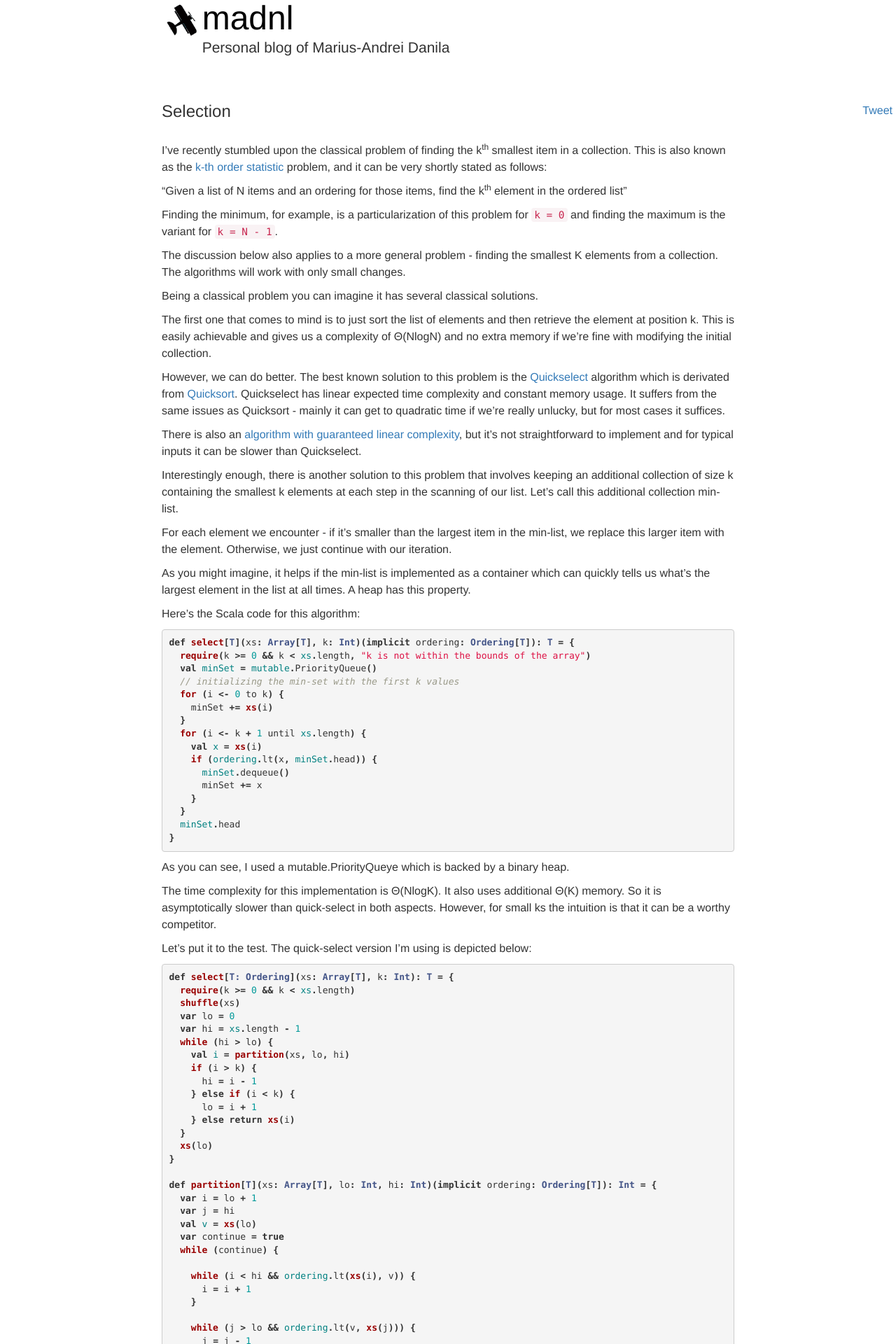
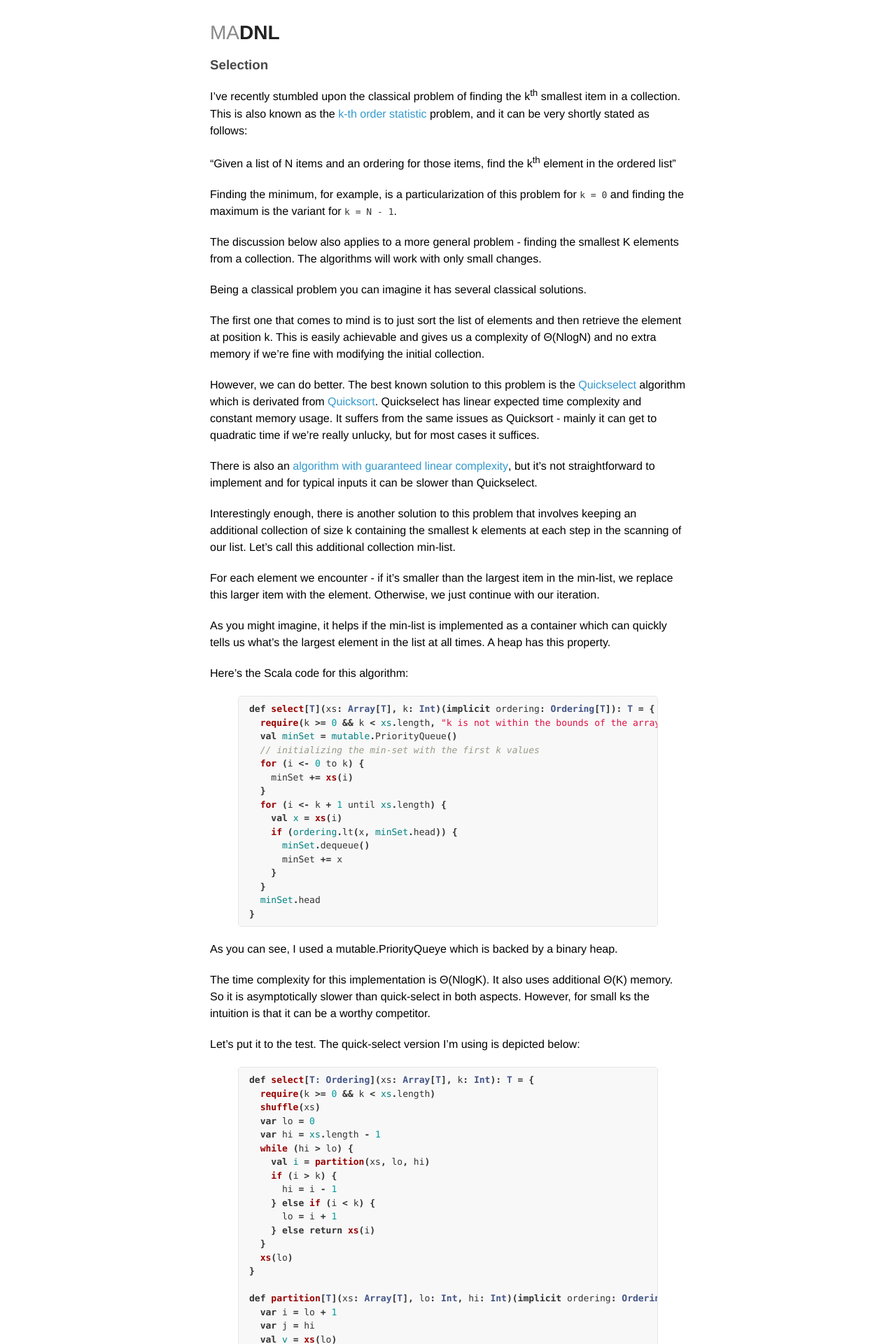
Before and after one commit to madnl/madnl.github.io, a Jekyll site: the page built from _posts/algo/2013-10-06-selection.md, in a window 1280 px wide. Shown: the top 1920 px of the page at 70% size. Built offline with Jekyll 4.4.1, drawn with Linux system fonts in a browser that asks for light colours; nearby versions of some CDN libraries; comment, search, counter and statistics services are not loaded; some of the changed text lies outside the part shown.

Commit message:
changed appearance

```diff
--- a/_layouts/default.html
+++ b/_layouts/default.html
@@ -1,26 +1,31 @@
-<!DOCTYPE html>
-<html lang="en" prefix>
+<!doctype html>
+<html>
   <head>
-	  <title>{{page.title}}</title>
-    <meta name="viewport" content="width=device-width, initial-scale=1.0">
-    <meta name="description" content="The personal blog of Marius-Andrei Danila">
-    <link rel="stylesheet" href="//netdna.bootstrapcdn.com/bootstrap/3.0.0/css/bootstrap.min.css">
-    <link rel="stylesheet" type="text/css" href="/presentation/css/main.css">
-    <link rel="stylesheet" type="text/css" href="/presentation/css/syntax.css">
+    <meta charset="utf-8">
+    <meta http-equiv="X-UA-Compatible" content="chrome=1">
+    <title>{{page.title}}</title>
+
+    <link rel="stylesheet" href="/presentation/css/styles.css">
+    <link rel="stylesheet" href="/presentation/css/pygment_trac.css">
+    <meta name="viewport" content="width=device-width, initial-scale=1, user-scalable=no">
+    <!--[if lt IE 9]>
+    <script src="//html5shiv.googlecode.com/svn/trunk/html5.js"></script>
+    <![endif]-->
   </head>
-  <body class="container">
+  <body>
+    <div class="wrapper">
+      <header>
+        <h1><a href="/index.html">MA<strong>DNL</strong></a></h1>
 
-    <header>
-      <div class="header">
-        <img src="/presentation/img/plane.png" class="personal-logo">
-        <h1 class="site-name"><a href="/index.html" class="title-link">madnl</a></h1>
-        <p class="lead">Personal blog of Marius-Andrei Danila</p>
-      </div>
-    </header>
+      </header>
 
-    <div class="content">
       {{content}}
+
+      <footer>
+        <p>This project is maintained by <a href="http://github.com/orderedlist">Steve Smith</a></p>
+        <p><small>Hosted on GitHub Pages &mdash; Theme by <a href="https://github.com/orderedlist">orderedlist</a></small></p>
+      </footer>
     </div>
-
+    <script src="/presentation/js/scale.fix.js"></script>
   </body>
 </html>
--- a/_layouts/post.html
+++ b/_layouts/post.html
@@ -2,46 +2,30 @@
 layout: default
 ---
 
-<!--
-<div class="share navbar-fixed-top">
-  <a href="https://twitter.com/share" class="twitter-share-button" data-via="ma_dnl" data-size="large">Tweet</a>
-<script>!function(d,s,id){var js,fjs=d.getElementsByTagName(s)[0],p=/^http:/.test(d.location)?'http':'https';if(!d.getElementById(id)){js=d.createElement(s);js.id=id;js.src=p+'://platform.twitter.com/widgets.js';fjs.parentNode.insertBefore(js,fjs);}}(document, 'script', 'twitter-wjs');</script>
-</div>
- -->
 
-<div>
-  <!-- <div class="share offset6">
-    <a href="#">
-      <img src="//abs.twimg.com/a/1380824991/images/resources/twitter-bird-blue-on-white.png">
-      <p><label>Tweet</label></p>
-    </a>
-  </div> -->
+<section>
 
-  <div class="share">
+  <h3>{{page.title}}</h3>
 
-    <div class="share-box">
-      {% include twitter.widget.html %}
-    </div>
+  {{content}}
 
-    <div class="share-box">
-      {% include facebook.widget.html %}
-    </div>
+</section>
 
-    <div class="share-box">
-      {% include gplus.widget.html %}
-    </div>
+<section class="share">
 
-  </div>
+  <p>Share this post if you've enjoyed it!</p>
+
+  <span class="share-box" style="float:left">
+    {% include twitter.widget.html %}
+  </span>
+
+  <span class="share-box">
+    {% include facebook.widget.html %}
+  </span>
+
+  <span class="share-box">
+    {% include gplus.widget.html %}
+  </span>
 
 
-  <div class="post">
-    <h3 class="post-title">{{page.title}}</h3>
-    <article>
-      {{content}}
-    </article>
-  </div>
-</div>
-
-<div class="comments">
-  {% include gplus-comments.html %}
-</div>
+</section>
--- /dev/null
+++ b/presentation/css/pygment_trac.css
@@ -0,0 +1,69 @@
+.highlight  { background: #ffffff; }
+.highlight .c { color: #999988; font-style: italic } /* Comment */
+.highlight .err { color: #a61717; background-color: #e3d2d2 } /* Error */
+.highlight .k { font-weight: bold } /* Keyword */
+.highlight .o { font-weight: bold } /* Operator */
+.highlight .cm { color: #999988; font-style: italic } /* Comment.Multiline */
+.highlight .cp { color: #999999; font-weight: bold } /* Comment.Preproc */
+.highlight .c1 { color: #999988; font-style: italic } /* Comment.Single */
+.highlight .cs { color: #999999; font-weight: bold; font-style: italic } /* Comment.Special */
+.highlight .gd { color: #000000; background-color: #ffdddd } /* Generic.Deleted */
+.highlight .gd .x { color: #000000; background-color: #ffaaaa } /* Generic.Deleted.Specific */
+.highlight .ge { font-style: italic } /* Generic.Emph */
+.highlight .gr { color: #aa0000 } /* Generic.Error */
+.highlight .gh { color: #999999 } /* Generic.Heading */
+.highlight .gi { color: #000000; background-color: #ddffdd } /* Generic.Inserted */
+.highlight .gi .x { color: #000000; background-color: #aaffaa } /* Generic.Inserted.Specific */
+.highlight .go { color: #888888 } /* Generic.Output */
+.highlight .gp { color: #555555 } /* Generic.Prompt */
+.highlight .gs { font-weight: bold } /* Generic.Strong */
+.highlight .gu { color: #800080; font-weight: bold; } /* Generic.Subheading */
+.highlight .gt { color: #aa0000 } /* Generic.Traceback */
+.highlight .kc { font-weight: bold } /* Keyword.Constant */
+.highlight .kd { font-weight: bold } /* Keyword.Declaration */
+.highlight .kn { font-weight: bold } /* Keyword.Namespace */
+.highlight .kp { font-weight: bold } /* Keyword.Pseudo */
+.highlight .kr { font-weight: bold } /* Keyword.Reserved */
+.highlight .kt { color: #445588; font-weight: bold } /* Keyword.Type */
+.highlight .m { color: #009999 } /* Literal.Number */
+.highlight .s { color: #d14 } /* Literal.String */
+.highlight .na { color: #008080 } /* Name.Attribute */
+.highlight .nb { color: #0086B3 } /* Name.Builtin */
+.highlight .nc { color: #445588; font-weight: bold } /* Name.Class */
+.highlight .no { color: #008080 } /* Name.Constant */
+.highlight .ni { color: #800080 } /* Name.Entity */
+.highlight .ne { color: #990000; font-weight: bold } /* Name.Exception */
+.highlight .nf { color: #990000; font-weight: bold } /* Name.Function */
+.highlight .nn { color: #555555 } /* Name.Namespace */
+.highlight .nt { color: #000080 } /* Name.Tag */
+.highlight .nv { color: #008080 } /* Name.Variable */
+.highlight .ow { font-weight: bold } /* Operator.Word */
+.highlight .w { color: #bbbbbb } /* Text.Whitespace */
+.highlight .mf { color: #009999 } /* Literal.Number.Float */
+.highlight .mh { color: #009999 } /* Literal.Number.Hex */
+.highlight .mi { color: #009999 } /* Literal.Number.Integer */
+.highlight .mo { color: #009999 } /* Literal.Number.Oct */
+.highlight .sb { color: #d14 } /* Literal.String.Backtick */
+.highlight .sc { color: #d14 } /* Literal.String.Char */
+.highlight .sd { color: #d14 } /* Literal.String.Doc */
+.highlight .s2 { color: #d14 } /* Literal.String.Double */
+.highlight .se { color: #d14 } /* Literal.String.Escape */
+.highlight .sh { color: #d14 } /* Literal.String.Heredoc */
+.highlight .si { color: #d14 } /* Literal.String.Interpol */
+.highlight .sx { color: #d14 } /* Literal.String.Other */
+.highlight .sr { color: #009926 } /* Literal.String.Regex */
+.highlight .s1 { color: #d14 } /* Literal.String.Single */
+.highlight .ss { color: #990073 } /* Literal.String.Symbol */
+.highlight .bp { color: #999999 } /* Name.Builtin.Pseudo */
+.highlight .vc { color: #008080 } /* Name.Variable.Class */
+.highlight .vg { color: #008080 } /* Name.Variable.Global */
+.highlight .vi { color: #008080 } /* Name.Variable.Instance */
+.highlight .il { color: #009999 } /* Literal.Number.Integer.Long */
+
+.type-csharp .highlight .k { color: #0000FF }
+.type-csharp .highlight .kt { color: #0000FF }
+.type-csharp .highlight .nf { color: #000000; font-weight: normal }
+.type-csharp .highlight .nc { color: #2B91AF }
+.type-csharp .highlight .nn { color: #000000 }
+.type-csharp .highlight .s { color: #A31515 }
+.type-csharp .highlight .sc { color: #A31515 }
--- /dev/null
+++ b/presentation/css/styles.css
@@ -0,0 +1,238 @@
+body {
+  padding:24px;
+  font:16px/1.5 "Helvetica Neue", Helvetica, Arial, sans-serif;
+  /*color:#777;*/
+  font-weight:300;
+}
+
+h1, h2, h3, h4, h5, h6 {
+  color:#222;
+  margin:0 0 20px;
+}
+
+p, ul, ol, table, pre, dl {
+  margin:0 0 20px;
+}
+
+h1, h2, h3 {
+  line-height:1.1;
+}
+
+h1 {
+  font-size:28px;
+}
+
+h2 {
+  color:#393939;
+}
+
+h3, h4, h5, h6 {
+  color:#494949;
+}
+
+a {
+  color:#39c;
+  font-weight:400;
+  text-decoration:none;
+}
+
+a:hover {
+  color:#069;
+}
+
+a small {
+  font-size:11px;
+  color:#777;
+  margin-top:-0.6em;
+  display:block;
+}
+
+a:hover small {
+  color:#777;
+}
+
+.wrapper {
+  width:680px;
+  margin:0 auto;
+}
+
+blockquote {
+  border-left:1px solid #e5e5e5;
+  margin:0;
+  padding:0 0 0 20px;
+  font-style:italic;
+}
+
+code, pre {
+  font-family:Monaco, Bitstream Vera Sans Mono, Lucida Console, Terminal, monospace;
+  color:#333;
+  font-size:13px;
+}
+
+pre {
+  padding:8px 15px;
+  background: #f8f8f8;
+  border-radius:5px;
+  border:1px solid #e5e5e5;
+  overflow-x: auto;
+}
+
+table {
+  width:100%;
+  border-collapse:collapse;
+}
+
+th, td {
+  text-align:left;
+  padding:5px 10px;
+  border-bottom:1px solid #e5e5e5;
+}
+
+dt {
+  color:#444;
+  font-weight:700;
+}
+
+th {
+  color:#444;
+}
+
+img {
+  max-width:100%;
+}
+
+header {
+  /*width:270px;*/
+  /*float:left;*/
+  /*position:fixed;*/
+}
+
+header h1 a {
+  color: #888;
+  text-decoration: none;
+}
+
+header h1 a:hover {
+  color: #777
+}
+
+header p {
+  font-size: 140%;
+  font-weight: 280;
+}
+
+strong {
+  color:#222;
+  font-weight:700;
+}
+
+
+section {
+  /*width:540px;*/
+  /*float:right;*/
+  padding-bottom:50px;
+}
+
+small {
+  font-size:11px;
+}
+
+hr {
+  border:0;
+  background:#e5e5e5;
+  height:1px;
+  margin:0 0 20px;
+}
+
+footer {
+  width:270px;
+  /*float:left;*/
+  /*position:fixed;*/
+  bottom:50px;
+}
+
+.share {
+  /*width: 100%;*/
+  border-top: 1px dotted #e5e5e5;
+}
+
+.share .share-box {
+  display: inline;
+  vertical-align: middle;
+  /*margin: -4px 0 0 5px;*/
+}
+
+@media print, screen and (max-width: 960px) {
+
+  div.wrapper {
+    width:auto;
+    margin:0;
+  }
+
+  header, section, footer {
+    float:none;
+    position:static;
+    width:auto;
+  }
+
+  header {
+    padding-right:320px;
+  }
+
+  section {
+    border:1px solid #e5e5e5;
+    border-width:1px 0;
+    padding:20px 0;
+    margin:0 0 20px;
+  }
+
+  header a small {
+    display:inline;
+  }
+
+  header ul {
+    position:absolute;
+    right:50px;
+    top:52px;
+  }
+
+  .share {
+    border: none;
+  }
+}
+
+@media print, screen and (max-width: 720px) {
+  body {
+    word-wrap:break-word;
+  }
+
+  header {
+    padding:0;
+  }
+
+  header ul, header p.view {
+    position:static;
+  }
+
+  pre, code {
+    word-wrap:normal;
+  }
+}
+
+@media print, screen and (max-width: 480px) {
+  body {
+    padding:15px;
+  }
+
+  header ul {
+    display:none;
+  }
+}
+
+@media print {
+  body {
+    padding:0.4in;
+    font-size:12pt;
+    color:#444;
+  }
+}
--- /dev/null
+++ b/presentation/js/scale.fix.js
@@ -0,0 +1,17 @@
+var metas = document.getElementsByTagName('meta');
+var i;
+if (navigator.userAgent.match(/iPhone/i)) {
+  for (i=0; i<metas.length; i++) {
+    if (metas[i].name == "viewport") {
+      metas[i].content = "width=device-width, minimum-scale=1.0, maximum-scale=1.0";
+    }
+  }
+  document.addEventListener("gesturestart", gestureStart, false);
+}
+function gestureStart() {
+  for (i=0; i<metas.length; i++) {
+    if (metas[i].name == "viewport") {
+      metas[i].content = "width=device-width, minimum-scale=0.25, maximum-scale=1.6";
+    }
+  }
+}
```
Also changed, not shown: _layouts/default.old.html (added, +26 -0 lines), _layouts/posts.old.html (added, +47 -0 lines).
